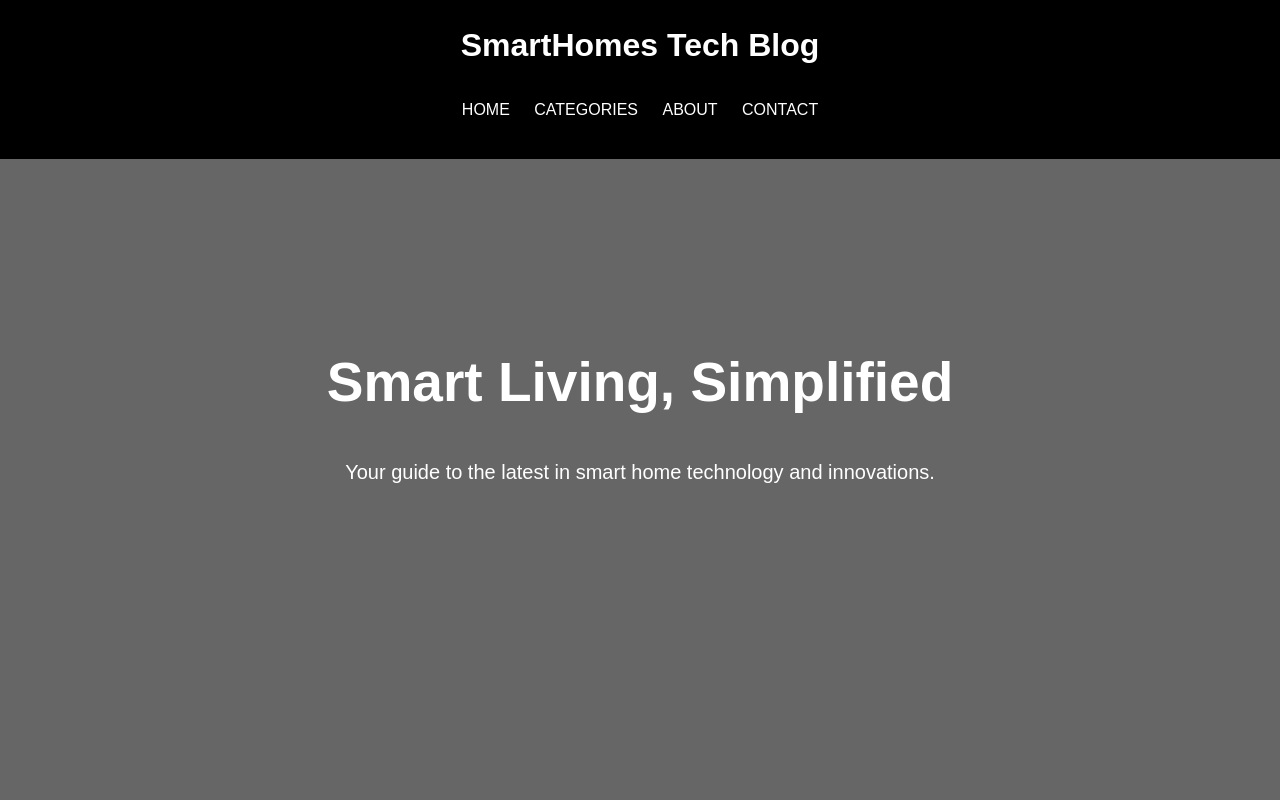
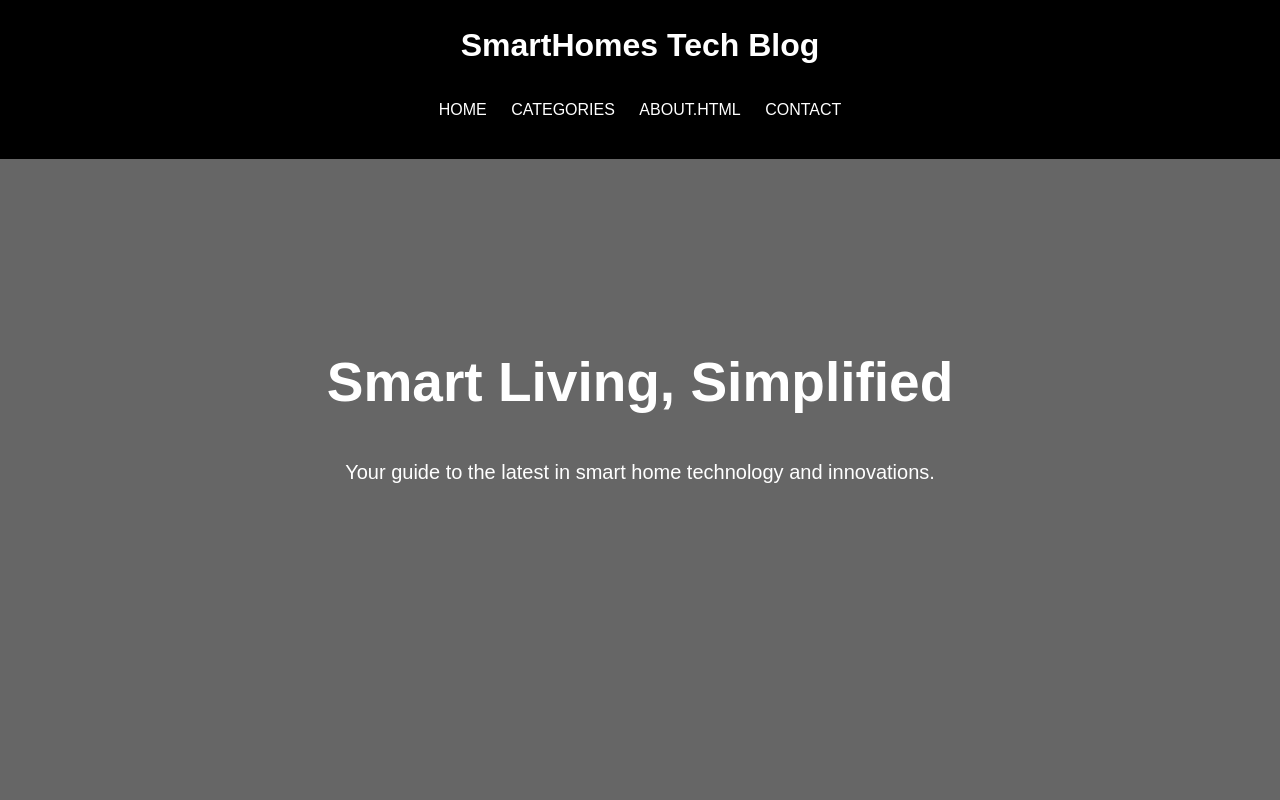
Before and after one commit to MichaelS07/Smart-Homes-Blog, a plain HTML site: page index.html in a window 1280 px wide. Shown: the top 800 px of the page. Drawn offline with Linux system fonts and the light colour scheme.

Commit message:
Update index.html

```diff
--- a/index.html
+++ b/index.html
@@ -140,7 +140,7 @@
                 <ul>
                     <li><a href="index.html">Home</a></li>
                     <li><a href="categories.html">Categories</a></li>
-                    <li><a href="#">About</a></li>
+                    <li><a href="#">about.html</a></li>
                     <li><a href="#">Contact</a></li>
                 </ul>
             </nav>
```
